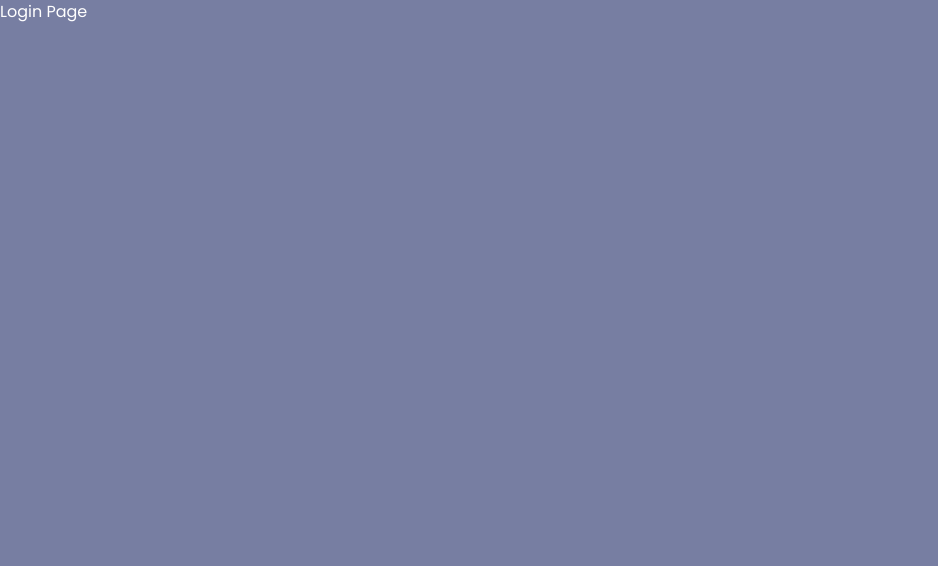
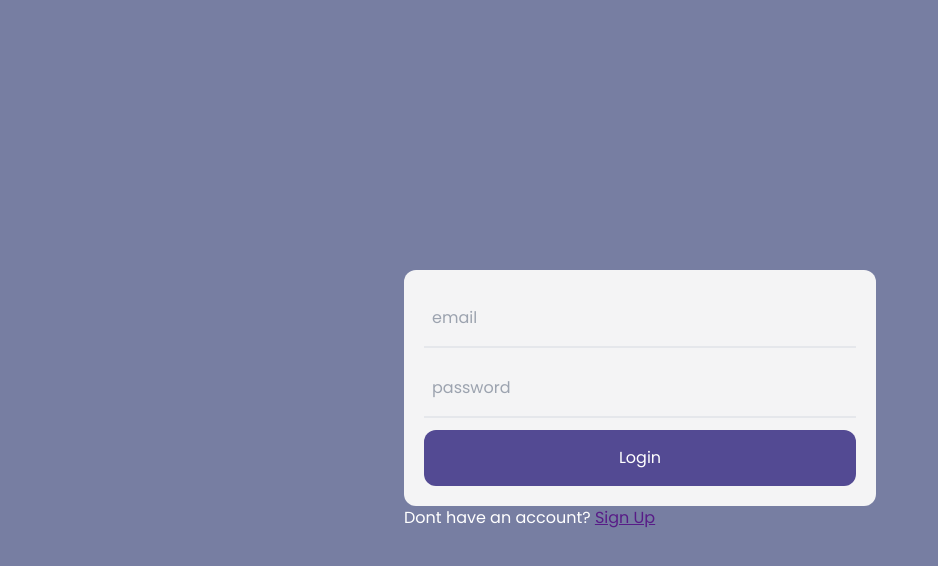
Before and after one commit to naissky/mern-crud-auth, a React (Vite) app in the folder client/: page /login in a window 1280 px wide. Shown: the top 566 px of the page, without its empty margins (0-938 px from the left). Built offline with nearby package versions, Linux system fonts and the light colour scheme.

Commit message:
Add login functionality and enhance authentication context

```diff
--- a/client/src/api/auth.js
+++ b/client/src/api/auth.js
@@ -3,3 +3,5 @@ import axios from 'axios';
 const API = 'http://localhost:4000/api';
 
 export const registerRequest = user => axios.post(`${API}/register`, user)
+
+export const loginRequest = user => axios.post(`${API}/login`, user)
--- a/client/src/context/AuthContext.jsx
+++ b/client/src/context/AuthContext.jsx
@@ -1,5 +1,5 @@
-import { createContext, useState, useContext } from 'react';
-import { registerRequest } from '../api/auth';
+import { createContext, useState, useContext, useEffect } from 'react';
+import { registerRequest, loginRequest } from '../api/auth';
 
 export const AuthContext = createContext();
 
@@ -28,8 +28,29 @@ export const AuthProvider = ({ children }) => {
     }
   };
 
+  const signin = async (user) => {
+    try {
+      const res = await loginRequest(user)
+      console.log(res)
+    } catch (error) {
+      if (Array.isArray(error.response.data)) {
+        return setErrors(error.response.data)
+      }
+        setErrors([error.response.data.message])
+    }
+  }
+
+  useEffect(() => {
+    if (errors.length > 0 ) {
+      const timer = setTimeout(() => {
+        setErrors([])
+      }, 5000)
+      return () => clearTimeout(timer)
+    }
+  }, [errors])
+
   return (
-    <AuthContext.Provider value={{ signup, user, isAuthenticated, errors }}>
+    <AuthContext.Provider value={{ signup, signin, user, isAuthenticated, errors }}>
       {children}
     </AuthContext.Provider>
   );
--- a/client/src/pages/LoginPage.jsx
+++ b/client/src/pages/LoginPage.jsx
@@ -1,3 +1,66 @@
+import { useForm } from 'react-hook-form';
+import { Link } from 'react-router-dom';
+import { useAuth } from '../context/AuthContext';
+
 export function LoginPage() {
-  return <div>Login Page</div>;
+  const {
+    register,
+    handleSubmit,
+    formState: { errors },
+  } = useForm();
+
+  const { signin, errors: signinErrors } = useAuth();
+
+  const onSubmit = handleSubmit((data) => {
+    signin(data);
+  });
+
+  return (
+    <div className='min-h-[100vh] flex justify-center items-center'>
+      <div className='w-full max-w-lg p-5'>
+        {signinErrors.map((error, i) => (
+          <div
+            className='bg-red-500 text-white py-2 px-4 mb-2 font-medium'
+            key={i}
+          >
+            {error}
+          </div>
+        ))}
+        <form
+          className='p-5 rounded-xl flex flex-col items-center gap-3 bg-zinc-100'
+          onSubmit={onSubmit}
+        >
+          <input
+            placeholder='email'
+            className='w-full text-black bg-transparent border-b-2 px-2 py-4'
+            type='email'
+            {...register('email', { required: true })}
+          />
+          {errors.email && <p className='text-red-400'>Email is required</p>}
+          <input
+            placeholder='password'
+            className='w-full text-black bg-transparent border-b-2 px-2 py-4'
+            type='password'
+            {...register('password', { required: true })}
+          />
+          {errors.password && (
+            <p className='text-red-400'>Password is required</p>
+          )}
+          <button
+            type='submit'
+            className='w-full px-4 py-4 rounded-xl bg-[#534a93]'
+          >
+            Login
+          </button>
+        </form>
+
+        <p>
+          Dont have an account?{' '}
+          <Link className='underline text-purple-900' to='/register'>
+            Sign Up
+          </Link>
+        </p>
+      </div>
+    </div>
+  );
 }
--- a/client/src/pages/RegisterPage.jsx
+++ b/client/src/pages/RegisterPage.jsx
@@ -1,6 +1,6 @@
 import { useForm } from 'react-hook-form';
 import { useEffect } from 'react';
-import { useNavigate } from 'react-router-dom';
+import { useNavigate, Link } from 'react-router-dom';
 
 import { useAuth } from '../context/AuthContext';
 
@@ -25,13 +25,11 @@ export function RegisterPage() {
     <div className='flex flex-col min-h-[100vh] items-center justify-center'>
       <div className='max-w-lg w-full bg-zinc-100 p-5 rounded-2xl'>
         <h2 className='text-[#f9bb3b] font-medium'>Create an account</h2>
-        {
-          registerErrors.map((error, i) => (
-            <div className='text-red-500 py-4 font-medium' key={i}>
-              {error}
-            </div>
-          ))
-        }
+        {registerErrors.map((error, i) => (
+          <div className='text-red-500 py-4 font-medium' key={i}>
+            {error}
+          </div>
+        ))}
         <form
           className='flex flex-col items-center gap-3 bg-zinc-100'
           onSubmit={onSubmit}
@@ -42,33 +40,25 @@ export function RegisterPage() {
             type='text'
             {...register('username', { required: true })}
           />
-          {
-            errors.username && (
-              <p className='text-red-400'>Username is required</p>
-             )
-          }
+          {errors.username && (
+            <p className='text-red-400'>Username is required</p>
+          )}
           <input
             placeholder='email'
             className='w-full text-black bg-transparent border-b-2 px-2 py-4'
             type='email'
             {...register('email', { required: true })}
           />
-          {
-            errors.email && (
-              <p className='text-red-400'>Email is required</p>
-              )
-          }
+          {errors.email && <p className='text-red-400'>Email is required</p>}
           <input
             placeholder='password'
             className='w-full text-black bg-transparent border-b-2 px-2 py-4'
             type='password'
             {...register('password', { required: true })}
           />
-          {
-            errors.password && (
-              <p className='text-red-400'>Password is required</p>
-            )
-          }
+          {errors.password && (
+            <p className='text-red-400'>Password is required</p>
+          )}
           <button
             type='submit'
             className='w-full px-4 py-4 rounded-xl bg-[#534a93]'
@@ -77,6 +67,12 @@ export function RegisterPage() {
           </button>
         </form>
       </div>
+      <p>
+        Already have an account?{' '}
+        <Link className='underline text-purple-900' to='/login'>
+          Login
+        </Link>
+      </p>
     </div>
   );
 }
```
Also changed, not shown: 2 other files (tests, documents, lock files or other folders).
